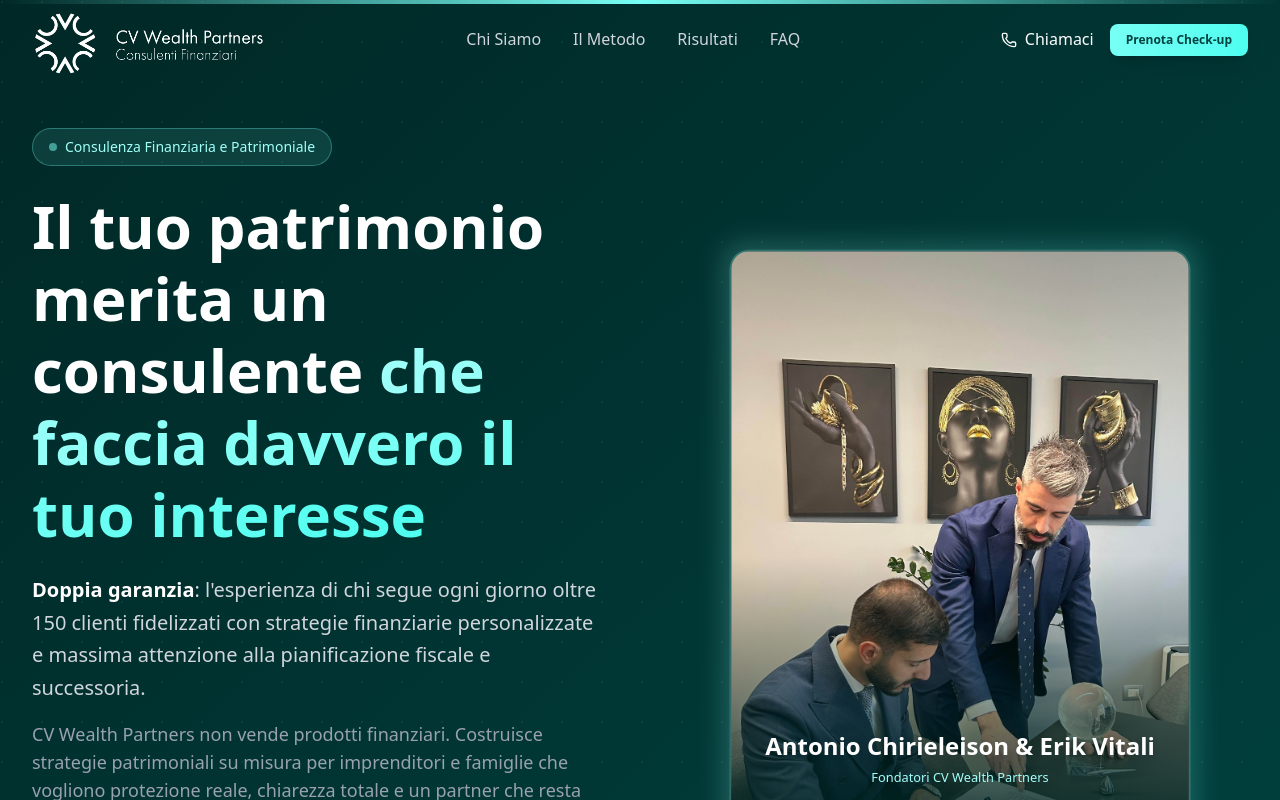
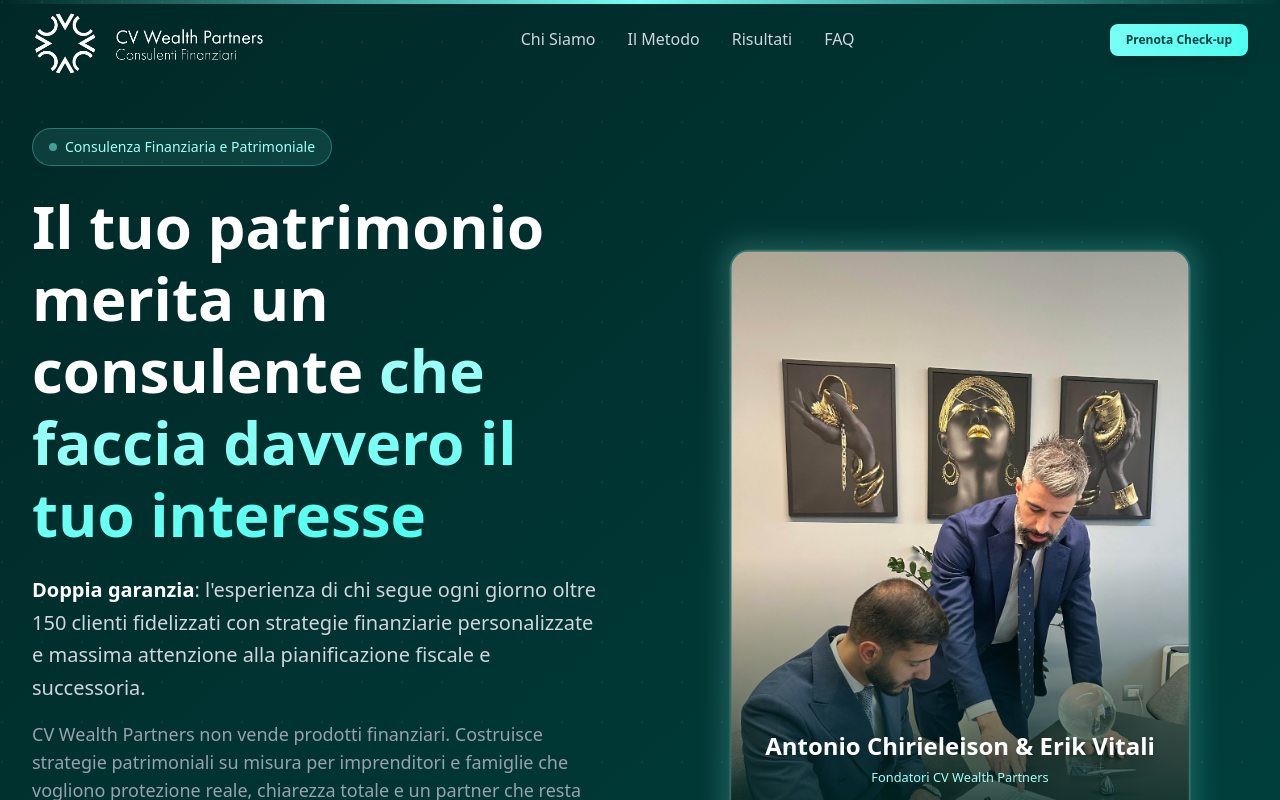
Before and after one commit to filippobosco/Chirieleison, a Next.js app: page / in a window 1280 px wide. Shown: the top 800 px of the page. Built offline with nearby package versions, Linux system fonts and the light colour scheme.

Commit message:
Rimosso link Chiamaci dalla barra di navigazione

```diff
--- a/src/components/Navigation.tsx
+++ b/src/components/Navigation.tsx
@@ -4,7 +4,7 @@ import { useState, useEffect } from "react";
 import { motion, AnimatePresence } from "framer-motion";
 import { Container } from "@/components/ui/Container";
 import { Button } from "@/components/ui/Button";
-import { Phone, Menu, X } from "lucide-react";
+import { Menu, X } from "lucide-react";
 
 const navLinks = [
   { href: "#chi-siamo", label: "Chi Siamo" },
@@ -71,18 +71,6 @@ export function Navigation() {
 
             {/* CTA */}
             <div className="flex items-center gap-2 md:gap-4">
-              <a
-                href="tel:+390000000000"
-                className={`hidden md:flex items-center gap-2 font-medium ${
-                  isScrolled
-                    ? "text-[var(--navy-950)]"
-                    : "text-white"
-                }`}
-              >
-                <Phone className="w-4 h-4" />
-                <span className="hidden lg:inline">Chiamaci</span>
-              </a>
-
               <a href="#prenota">
                 <Button size="sm" className="flex px-2 py-1.5 text-xs whitespace-nowrap">
                   Prenota Check-up
```
